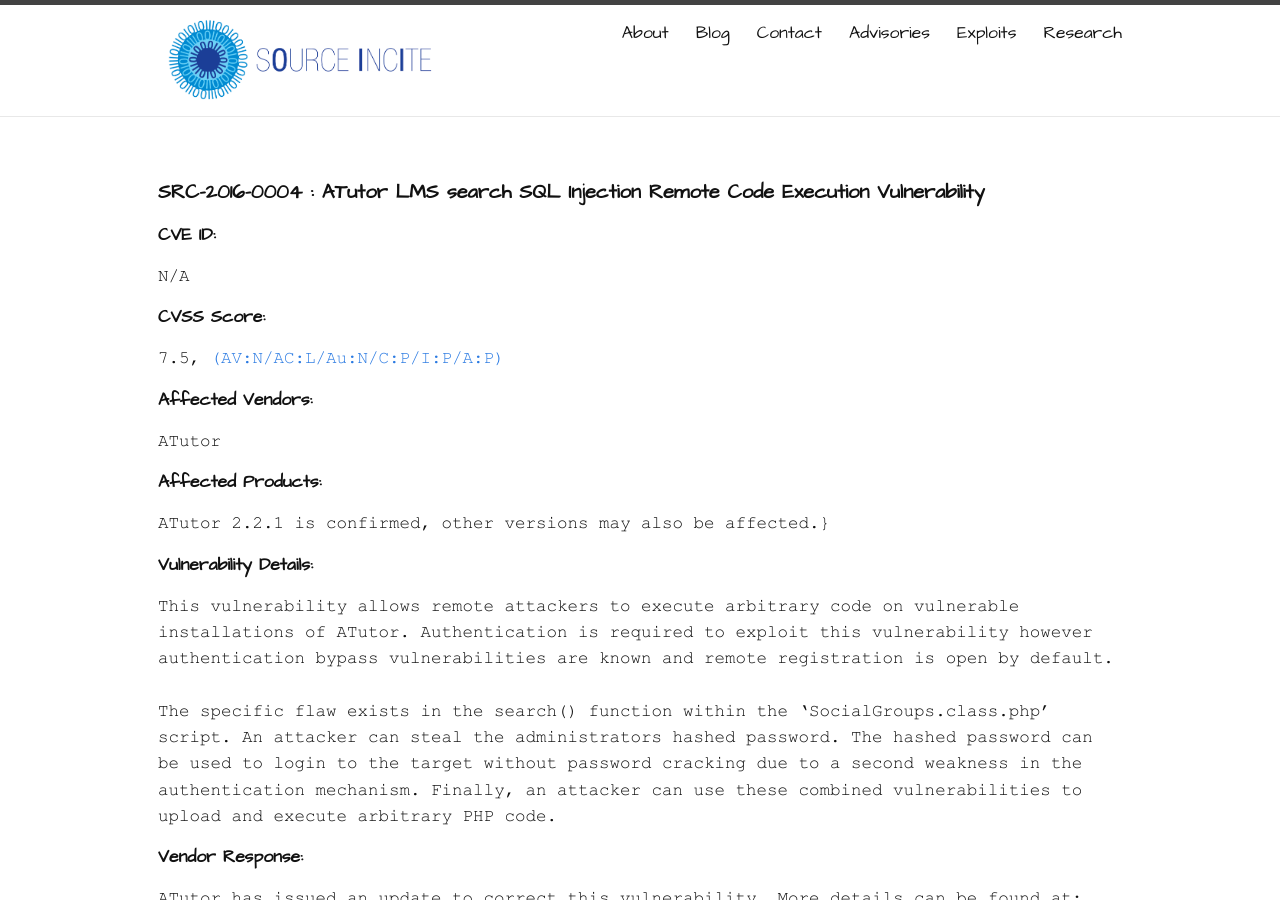
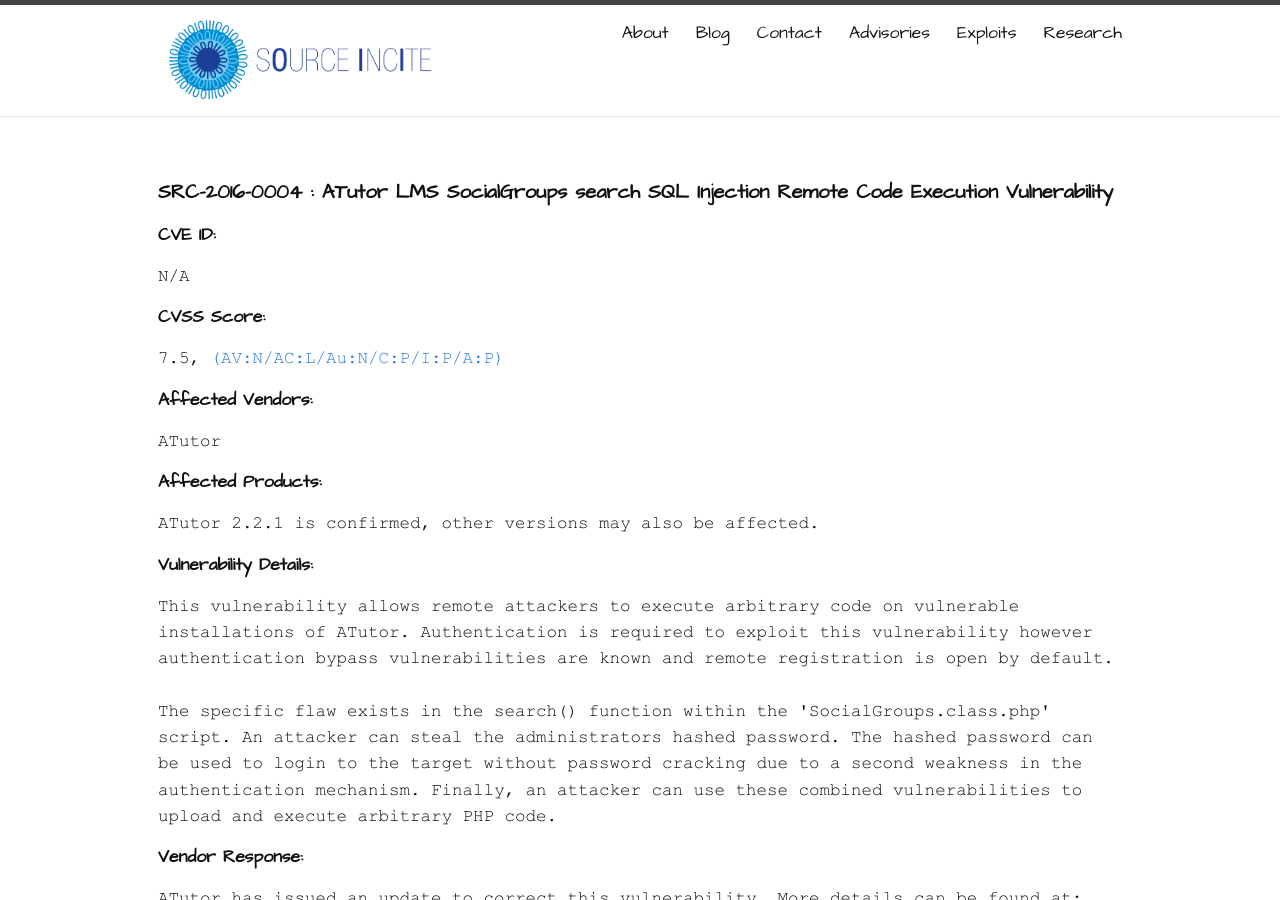
Before and after one commit to sourceincite/sourceincite.github.io, a Jekyll site: the page built from advisories/src-2016-0004.md, in a window 1280 px wide and 900 px high. Built offline with Jekyll 4.4.1, drawn with Linux system fonts in a browser that asks for light colours.

Commit message:
fixed some typos

```diff
--- a/advisories/src-2016-0004.md
+++ b/advisories/src-2016-0004.md
@@ -2,7 +2,7 @@
 layout: page
 permalink: /advisories/src-2016-0004/
 id: SRC-2016-0004
-atitle: ATutor LMS search SQL Injection Remote Code Execution Vulnerability
+atitle: ATutor LMS SocialGroups search SQL Injection Remote Code Execution Vulnerability
 CVE: N/A
 CVSSrating: 7.5
 CVSSscore: (AV:N/AC:L/Au:N/C:P/I:P/A:P)
@@ -22,7 +22,7 @@
 body: |
  This vulnerability allows remote attackers to execute arbitrary code on vulnerable installations of ATutor. Authentication is required to exploit this vulnerability however authentication bypass vulnerabilities are known and remote registration is open by default.
  <br /><br />
- The specific flaw exists in the search() function within the ‘SocialGroups.class.php’ script. An attacker can steal the administrators hashed password. The hashed password can be used to login to the target without password cracking due to a second weakness in the authentication mechanism. Finally, an attacker can use these combined vulnerabilities to upload and execute arbitrary PHP code.
+ The specific flaw exists in the search() function within the 'SocialGroups.class.php' script. An attacker can steal the administrators hashed password. The hashed password can be used to login to the target without password cracking due to a second weakness in the authentication mechanism. Finally, an attacker can use these combined vulnerabilities to upload and execute arbitrary PHP code.
 ---
 
 <h4><b>{{page.id}} : {{page.atitle}}</b></h4>
@@ -37,7 +37,7 @@
 <p class="cn">{{page.vendor}}</p>
 
 **Affected Products:**
-<p class="cn">{{page.affected}}}</p>
+<p class="cn">{{page.affected}}</p>
 
 **Vulnerability Details:**
 <p class="cn">{{page.body}}</p>
```
Also changed, not shown: advisories/index.md (+5 -5 lines), advisories/src-2016-0003.md (+2 -2 lines).
